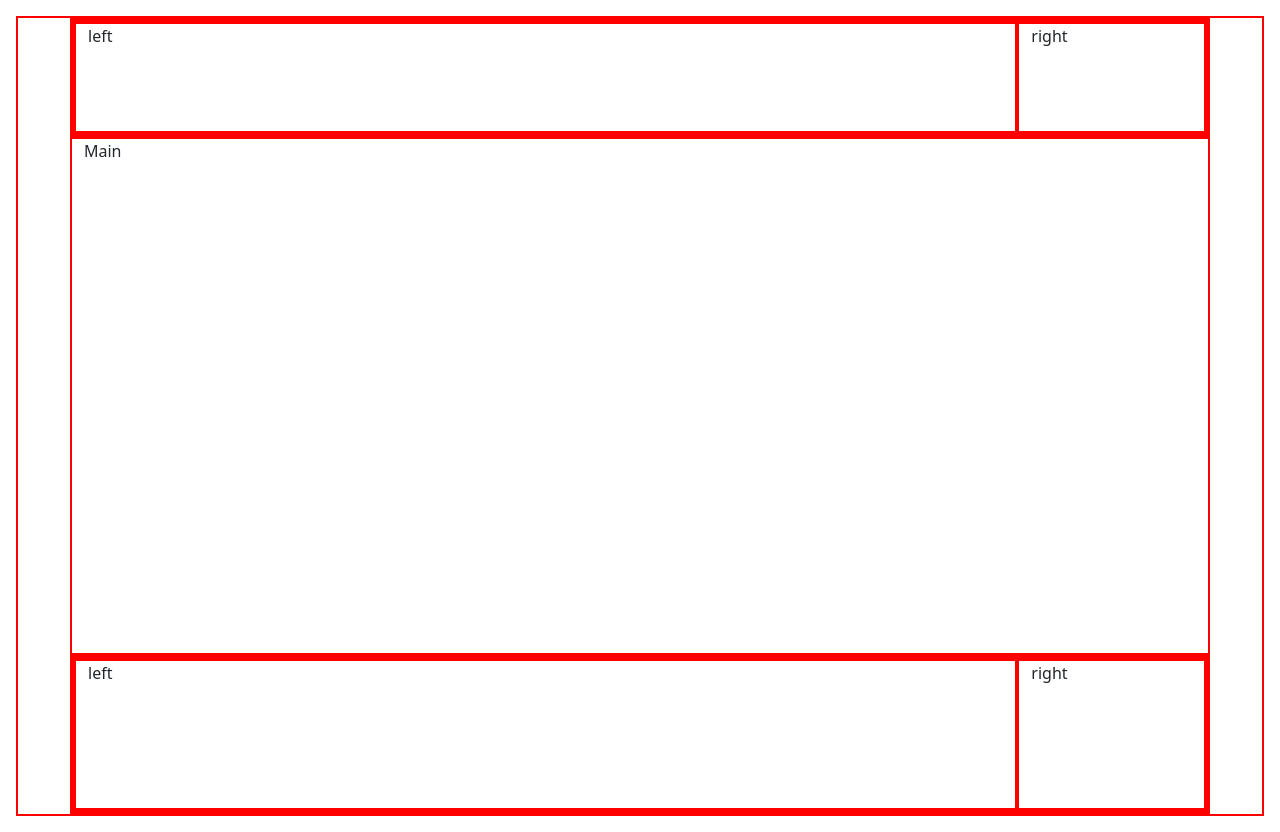
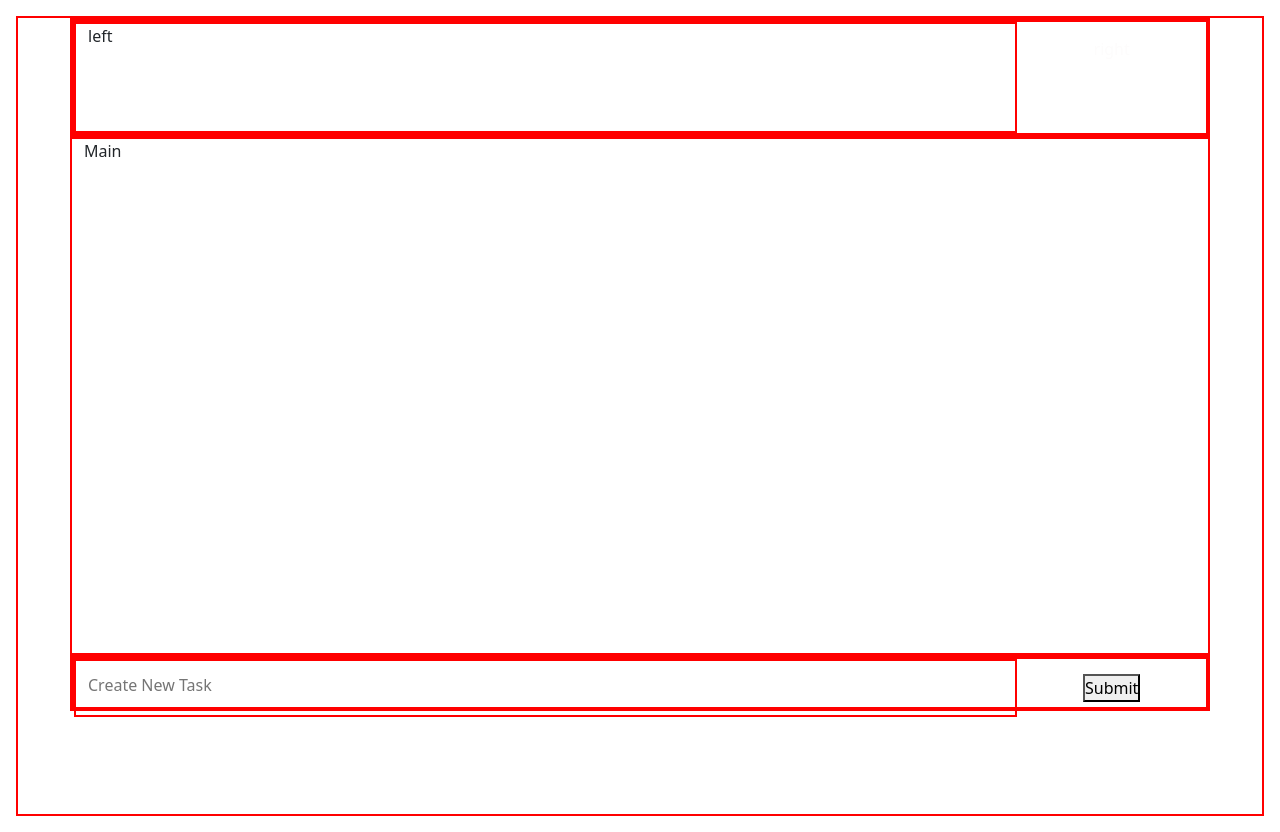
Before and after one commit to Andrea-Brezanova/to-do-list-wbs, a plain HTML site: page index.html in a window 1280 px wide. Drawn offline with nearby package versions, Linux system fonts and the light colour scheme.

Commit message:
update bottom section

```diff
--- a/index.html
+++ b/index.html
@@ -32,8 +32,12 @@
       <!--  INPUT BOX + ADD BUTTON -->
       <div id="bottom-container" class="container">
         <div class="row h-100">
-          <div class="col-10">left</div>
-          <div class="col-2">right</div>
+          <div class="col-10">
+            <input type="text" name="new_task_input" id="new_task_input" placeholder="Create New Task""/>
+          </div>
+          <div class="col-2">
+            <button id="new_task_input_btn" type="submit">Submit</button>
+          </div>
         </div>
       </div>
     </section>
--- a/styles.css
+++ b/styles.css
@@ -20,5 +20,28 @@ div {
   height: 65%;
 }
 #bottom-container {
-  height: 20%;
+  height: 7%;
 }
+
+.col-2 {
+  border: none;
+  color: rgb(253, 252, 252);
+  padding: 15px 32px;
+  text-align: center;
+  text-decoration: none;
+  display: inline-block;
+  font-size: 16px;
+  margin:none;
+  cursor: pointer;
+  border-radius: 50%;
+}
+
+#new_task_input {
+  width: 100%;
+  height: 90%;
+  background-color: transparent;
+  border: 2em;
+  background-repeat: no-repeat;
+  background-size: 80%;
+  cursor: pointer;
+}
```
